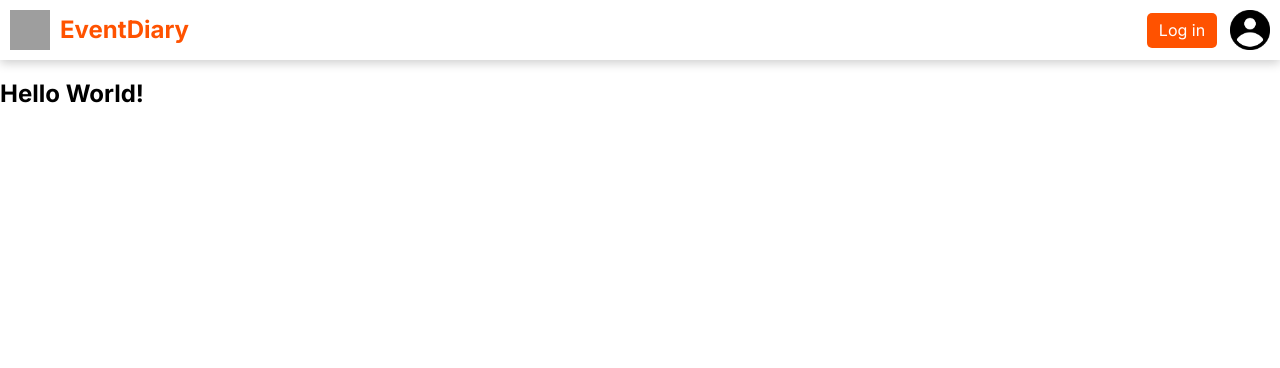
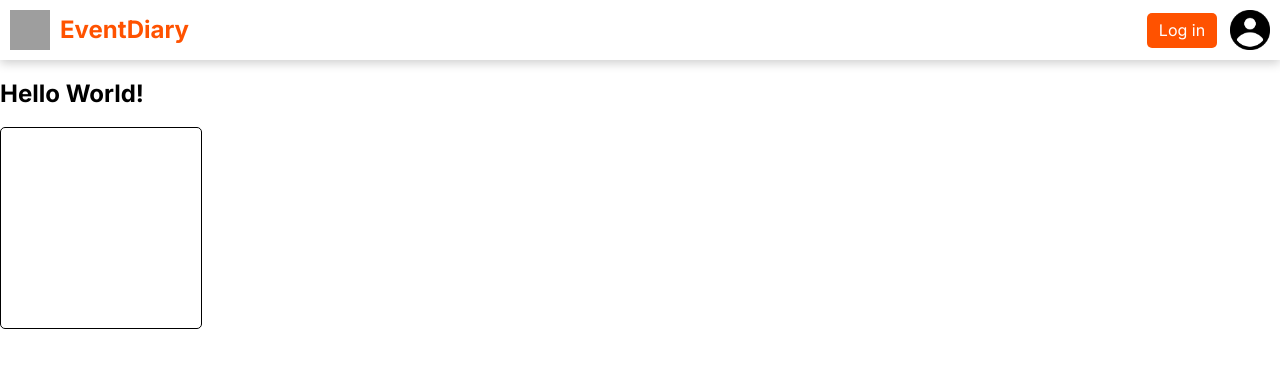
Before and after one commit to PiotrWojcik97/PHPLearn, a React (Vite) app in the folder src/front/vite-project/: page / in a window 1280 px wide. Shown: the top 368 px of the page. Built offline with nearby package versions, Linux system fonts and the light colour scheme; grey boxes are pictures that could not be loaded.

Commit message:
starting implementing calendar

```diff
--- a/src/front/vite-project/src/App.jsx
+++ b/src/front/vite-project/src/App.jsx
@@ -9,7 +9,7 @@ export default function App() {
 
     function toggleModal() {
     setModal(prevModal => !prevModal)
-}
+    }
 
     // prevent page scrolling while modal is active
     modal ? document.body.classList.add('active-modal') : document.body.classList.remove('active-modal')
@@ -20,5 +20,5 @@ export default function App() {
             <MainContent/>
             {modal && <Modal toggleModal={toggleModal} />}
         </div>
-  )
+    )
 }
--- a/src/front/vite-project/src/components/MainContent.jsx
+++ b/src/front/vite-project/src/components/MainContent.jsx
@@ -1,8 +1,11 @@
+import Tile from "./Tile"
+
 export default function MainContent() {
 
     return (
         <main>
             <h2>Hello World!</h2>
+            <Tile/>
         </main>
     )
 }
--- a/src/front/vite-project/src/components/Modal.jsx
+++ b/src/front/vite-project/src/components/Modal.jsx
@@ -1,6 +1,11 @@
 import React from "react";
 import "../styles/Modal.css";
 
+/**
+ * Modal class representing LogIn Popup
+ * @param {toggleModal} props
+ * @returns Modal
+ */
 export default function Modal(props) {
     const [formData, setFormData] = React.useState({
         login: "",
--- /dev/null
+++ b/src/front/vite-project/src/components/Tile.jsx
@@ -0,0 +1,10 @@
+import "../styles/Tile.css";
+
+
+export default function Tile() {
+
+    return (
+        <div className="tile">
+        </div>
+    )
+}
--- /dev/null
+++ b/src/front/vite-project/src/styles/Tile.css
@@ -0,0 +1,6 @@
+.tile {
+    width: 200px;
+    height: 200px;
+    border: 1px black solid;
+    border-radius: 5px;
+}
```
